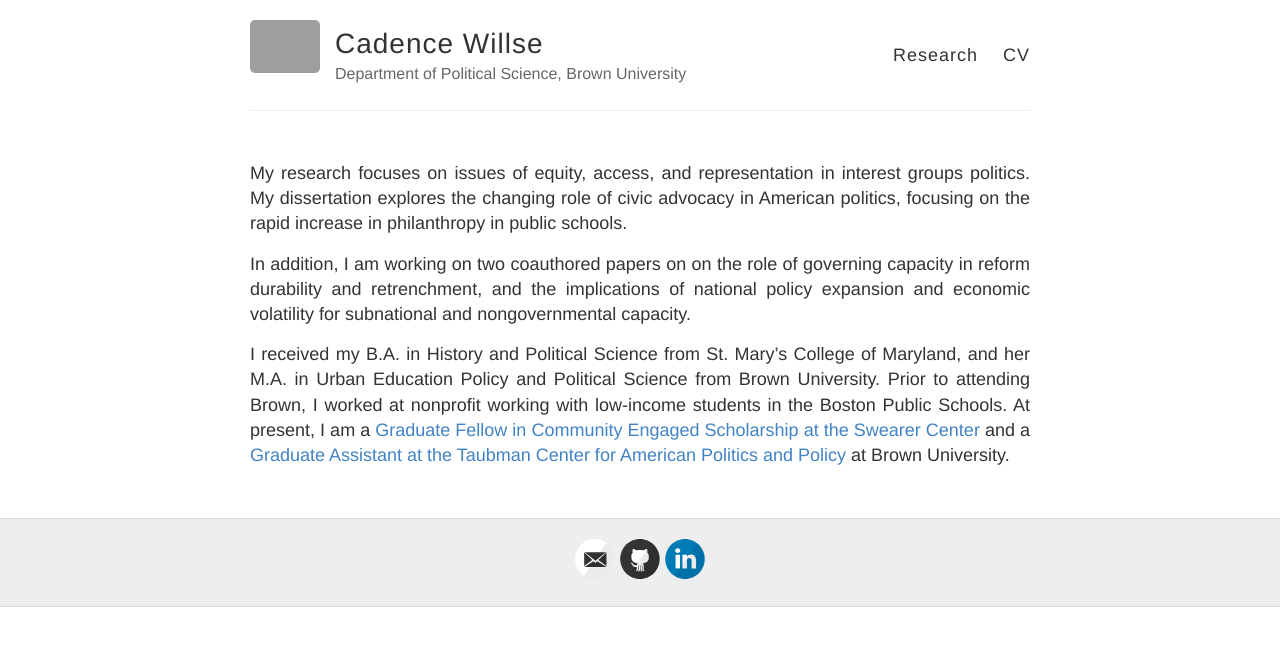
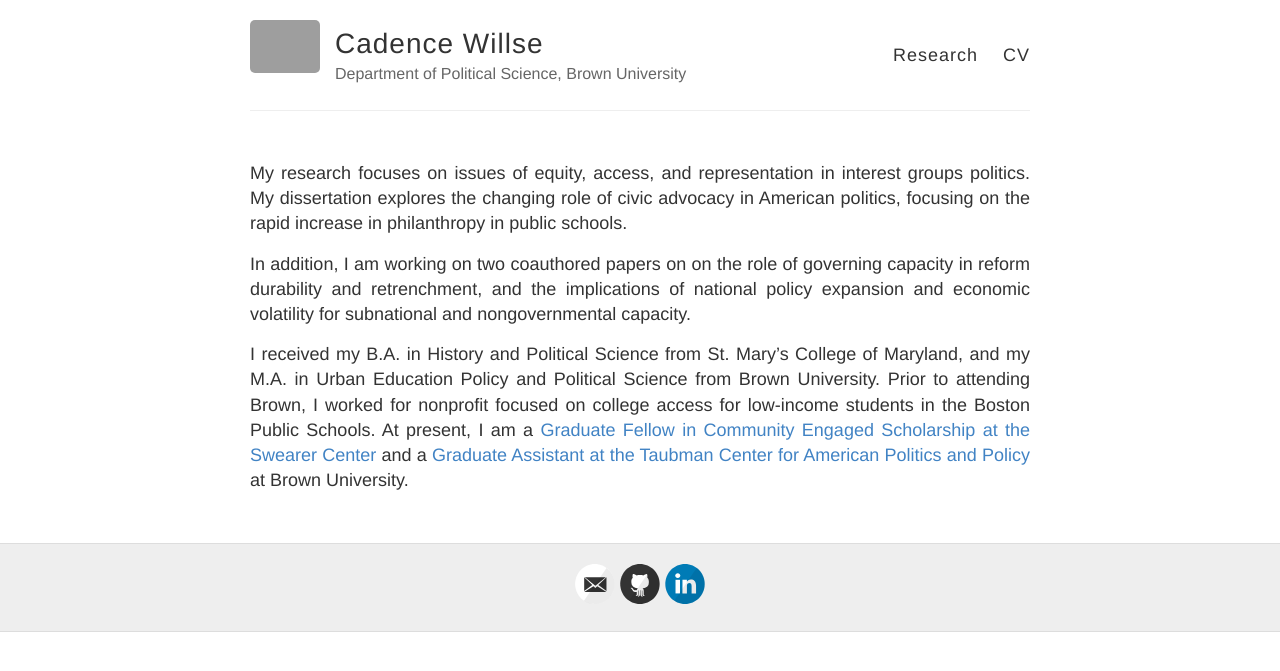
Before and after one commit to cadencewillse/cadencewillse.github.io, a Jekyll site: the page built from index.md, in a window 1280 px wide. Shown: the top 671 px of the page. Built offline with Jekyll 4.4.1, drawn with Linux system fonts in a browser that asks for light colours; grey boxes are pictures that could not be loaded.

Commit message:
Update index.md

```diff
--- a/index.md
+++ b/index.md
@@ -7,4 +7,4 @@ My research focuses on issues of equity, access, and representation in interest
 
 In addition, I am working on two coauthored papers on on the role of governing capacity in reform durability and retrenchment, and the implications of national policy expansion and economic volatility for subnational and nongovernmental capacity.
 
-I received my B.A. in History and Political Science from St. Mary's College of Maryland, and her M.A. in Urban Education Policy and Political Science from Brown University.  Prior to attending Brown, I worked at nonprofit working with low-income students in the Boston Public Schools. At present, I am a [Graduate Fellow in Community Engaged Scholarship at the Swearer Center](https://www.brown.edu/academics/college/swearer/people/graduate-fellows-assistants/cadence-willse) and a [Graduate Assistant at the Taubman Center for American Politics and Policy](https://watson.brown.edu/taubman/people/cadence-willse) at Brown University.
+I received my B.A. in History and Political Science from St. Mary's College of Maryland, and my M.A. in Urban Education Policy and Political Science from Brown University.  Prior to attending Brown, I worked for nonprofit focused on college access for low-income students in the Boston Public Schools. At present, I am a [Graduate Fellow in Community Engaged Scholarship at the Swearer Center](https://www.brown.edu/academics/college/swearer/people/graduate-fellows-assistants/cadence-willse) and a [Graduate Assistant at the Taubman Center for American Politics and Policy](https://watson.brown.edu/taubman/people/cadence-willse) at Brown University.
```
